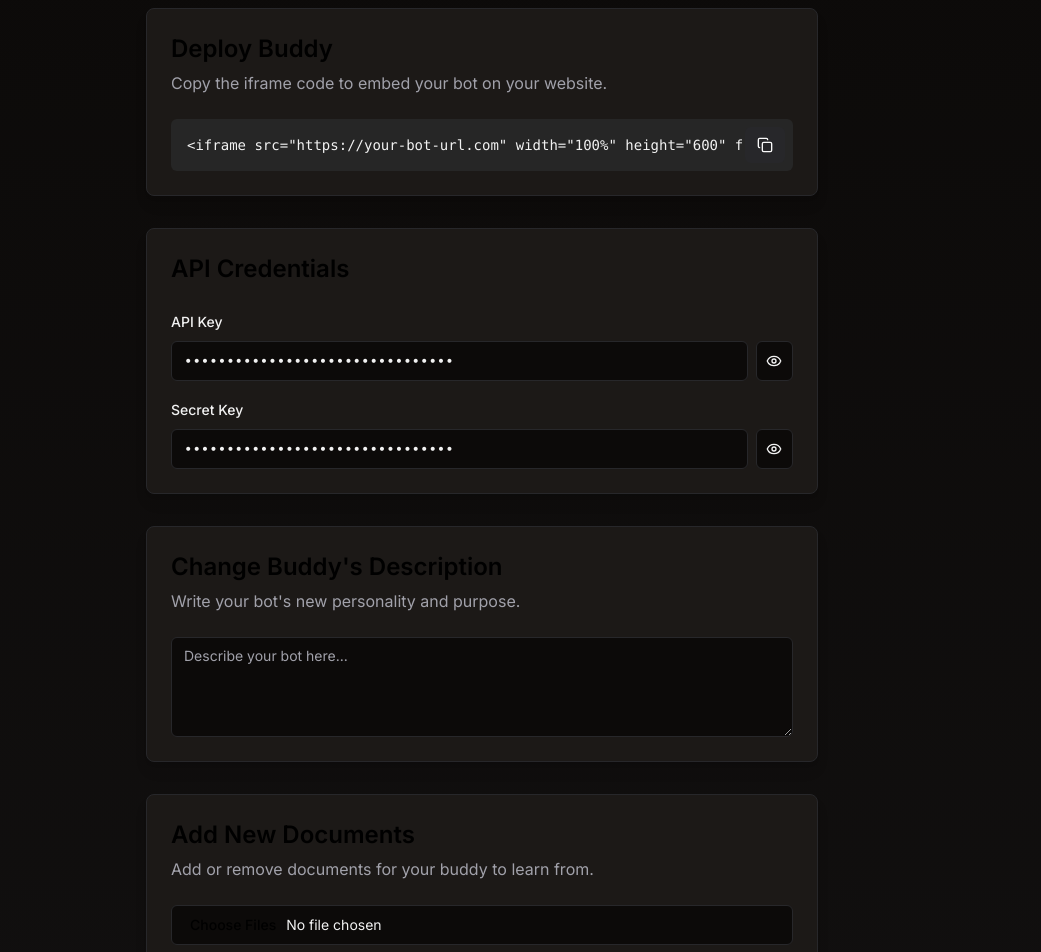
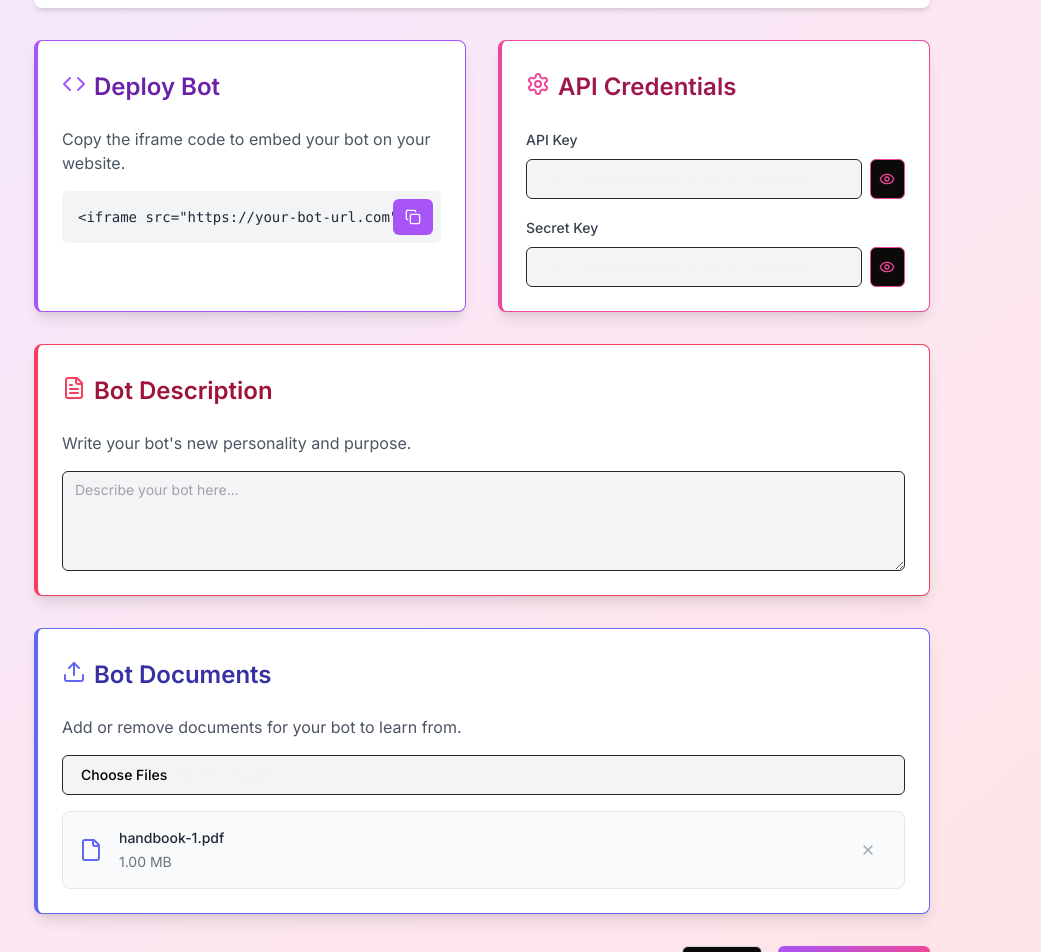
Before and after one commit to kiransilwal10/culture-buddy, a React (Vite) app in the folder client/: page /bot-edit in a window 1280 px wide. Shown: the part 145-1097 px from the top of the page, without its empty margins (158-1199 px from the left). Built offline with nearby package versions, Linux system fonts and the light colour scheme.

Commit message:
hopefully final ui changes

```diff
--- a/client/package.json
+++ b/client/package.json
@@ -55,6 +55,7 @@
     "react-dom": "^18.3.1",
     "react-hook-form": "^7.53.1",
     "react-icon-cloud": "^4.1.4",
+    "react-icons": "^5.3.0",
     "react-router-dom": "^6.28.0",
     "tailwind-merge": "^2.4.0",
     "tailwindcss-animate": "^1.0.7",
--- a/client/src/components/pages/BotEdit.tsx
+++ b/client/src/components/pages/BotEdit.tsx
@@ -1,6 +1,8 @@
+"use client"
+
 import { useState, ChangeEvent, useRef, useEffect } from "react"
 import { motion, AnimatePresence } from "framer-motion"
-import { FileIcon, XIcon, Save, ArrowLeft, Copy, Check, Eye } from "lucide-react"
+import { FileIcon, XIcon, Save, ArrowLeft, Copy, Check, Eye, Settings, Code, FileText, Upload } from "lucide-react"
 import { Card, CardHeader, CardContent } from "@/components/ui/card"
 import { Button } from "@/components/ui/button"
 import { Input } from "@/components/ui/input"
@@ -72,31 +74,33 @@ export default function BotEdit() {
     }
 
     return (
-        <div className="min-h-screen bg-gradient-to-b from-background to-secondary/20 p-6">
+        <div className="min-h-screen bg-gradient-to-br from-purple-100 via-pink-100 to-rose-100 p-6">
             <motion.div
                 initial={{ opacity: 0, y: -20 }}
                 animate={{ opacity: 1, y: 0 }}
                 transition={{ duration: 0.5 }}
-                className="max-w-2xl mx-auto space-y-8"
+                className="max-w-4xl mx-auto space-y-8"
             >
-                <div className="flex items-center justify-between">
-                    <h1 className="text-4xl font-semibold text-black">Buddy Hub</h1>
+                <div className="flex items-center justify-between bg-white rounded-lg p-4 shadow-md">
+                    <h1 className="text-4xl font-bold text-purple-800">Bot Edit Hub</h1>
                     <Button variant="outline" size="icon">
                         <ArrowLeft className="h-4 w-4" />
                     </Button>
                 </div>
-                <Card className="shadow-lg">
-                    <CardHeader>
-                        <h2 className="text-2xl font-semibold text-black">Deploy Buddy</h2>
-                        <p className="text-muted-foreground">Copy the iframe code to embed your bot on your website.</p>
+                <div className="grid grid-cols-1 md:grid-cols-2 gap-8">
+                    <Card className="shadow-lg bg-white border-l-4 border-purple-500">
+                        <CardHeader className="flex flex-row items-center space-x-2">
+                            <Code className="h-6 w-6 text-purple-500" />
+                            <h2 className="text-2xl font-semibold text-purple-800">Deploy Bot</h2>
                         </CardHeader>
                         <CardContent>
-                        <div className="bg-muted p-4 rounded-md relative">
-                            <pre className="text-sm overflow-x-auto">{iframeCode}</pre>
+                            <p className="text-gray-600 mb-4">Copy the iframe code to embed your bot on your website.</p>
+                            <div className="bg-gray-100 p-4 rounded-md relative">
+                                <pre className="text-sm overflow-x-auto text-gray-800">{iframeCode}</pre>
                                 <Button
                                     variant="secondary"
                                     size="sm"
-                                className="absolute top-2 right-2"
+                                    className="absolute top-2 right-2 bg-purple-500 text-white hover:bg-purple-600"
                                     onClick={copyIframeCode}
                                 >
                                     {iframeCopied ? (
@@ -109,13 +113,14 @@ export default function BotEdit() {
                             </div>
                         </CardContent>
                     </Card>
-                <Card className="shadow-lg">
-                    <CardHeader>
-                        <h2 className="text-2xl font-semibold text-black">API Credentials</h2>
+                    <Card className="shadow-lg bg-white border-l-4 border-pink-500">
+                        <CardHeader className="flex flex-row items-center space-x-2">
+                            <Settings className="h-6 w-6 text-pink-500" />
+                            <h2 className="text-2xl font-semibold text-pink-800">API Credentials</h2>
                         </CardHeader>
                         <CardContent className="space-y-4">
                             <div className="space-y-2">
-                            <label htmlFor="api-key" className="text-sm font-medium">
+                                <label htmlFor="api-key" className="text-sm font-medium text-gray-700">
                                     API Key
                                 </label>
                                 <div className="flex items-center space-x-2">
@@ -124,11 +129,12 @@ export default function BotEdit() {
                                         type="password"
                                         value="1234567890abcdef1234567890abcdef"
                                         readOnly
-                                    className="font-mono"
+                                        className="font-mono bg-gray-100"
                                     />
                                     <Button
                                         variant="outline"
                                         size="icon"
+                                        className="border-pink-500 text-pink-500 hover:bg-pink-100"
                                         onClick={() => {
                                             const input = document.getElementById('api-key') as HTMLInputElement;
                                             if (input.type === 'password') {
@@ -144,7 +150,7 @@ export default function BotEdit() {
                                 </div>
                             </div>
                             <div className="space-y-2">
-                            <label htmlFor="secret-key" className="text-sm font-medium">
+                                <label htmlFor="secret-key" className="text-sm font-medium text-gray-700">
                                     Secret Key
                                 </label>
                                 <div className="flex items-center space-x-2">
@@ -153,11 +159,12 @@ export default function BotEdit() {
                                         type="password"
                                         value="abcdef1234567890abcdef1234567890"
                                         readOnly
-                                    className="font-mono"
+                                        className="font-mono bg-gray-100"
                                     />
                                     <Button
                                         variant="outline"
                                         size="icon"
+                                        className="border-pink-500 text-pink-500 hover:bg-pink-100"
                                         onClick={() => {
                                             const input = document.getElementById('secret-key') as HTMLInputElement;
                                             if (input.type === 'password') {
@@ -174,33 +181,36 @@ export default function BotEdit() {
                             </div>
                         </CardContent>
                     </Card>
-                <Card className="shadow-lg">
-                    <CardHeader>
-                        <h2 className="text-2xl font-semibold text-black">Change Buddy's Description</h2>
-                        <p className="text-muted-foreground">Write your bot's new personality and purpose.</p>
+                </div>
+                <Card className="shadow-lg bg-white border-l-4 border-rose-500">
+                    <CardHeader className="flex flex-row items-center space-x-2">
+                        <FileText className="h-6 w-6 text-rose-500" />
+                        <h2 className="text-2xl font-semibold text-rose-800">Bot Description</h2>
                     </CardHeader>
                     <CardContent>
+                        <p className="text-gray-600 mb-4">Write your bot's new personality and purpose.</p>
                         <Textarea
                             placeholder="Describe your bot here..."
                             value={botDescription}
                             onChange={(e) => setBotDescription(e.target.value)}
-                            className="min-h-[100px]"
+                            className="min-h-[100px] bg-gray-100"
                         />
                     </CardContent>
                 </Card>
 
-                <Card className="shadow-lg">
-                    <CardHeader>
-                        <h2 className="text-2xl font-semibold text-black">Add New Documents</h2>
-                        <p className="text-muted-foreground">Add or remove documents for your buddy to learn from.</p>
+                <Card className="shadow-lg bg-white border-l-4 border-indigo-500">
+                    <CardHeader className="flex flex-row items-center space-x-2">
+                        <Upload className="h-6 w-6 text-indigo-500" />
+                        <h2 className="text-2xl font-semibold text-indigo-800">Bot Documents</h2>
                     </CardHeader>
                     <CardContent className="space-y-4">
+                        <p className="text-gray-600">Add or remove documents for your bot to learn from.</p>
                         <Input
                             ref={fileInputRef}
                             type="file"
                             multiple
                             onChange={handleFileUpload}
-                            className="cursor-pointer"
+                            className="cursor-pointer bg-gray-100"
                         />
                         <AnimatePresence>
                             {files.map((file, index) => (
@@ -210,12 +220,12 @@ export default function BotEdit() {
                                     animate={{ opacity: 1, y: 0 }}
                                     exit={{ opacity: 0, x: -20 }}
                                     transition={{ duration: 0.3 }}
-                                    className="border border-border rounded-lg p-4 flex items-center gap-4 bg-card hover:bg-accent transition-colors"
+                                    className="border border-gray-200 rounded-lg p-4 flex items-center gap-4 bg-gray-50 hover:bg-gray-100 transition-colors"
                                 >
-                                    <FileIcon className="h-6 w-6 text-black" />
+                                    <FileIcon className="h-6 w-6 text-indigo-500" />
                                     <div className="grid gap-1 text-sm flex-grow">
-                                        <div className="font-medium">{file.fileName}</div>
-                                        <div className="text-muted-foreground">
+                                        <div className="font-medium text-gray-800">{file.fileName}</div>
+                                        <div className="text-gray-500">
                                             {file.size ? (file.size / 1024 / 1024).toFixed(2) + " MB" : "Unknown size"}
                                         </div>
                                     </div>
@@ -223,7 +233,7 @@ export default function BotEdit() {
                                         variant="ghost"
                                         size="icon"
                                         onClick={() => handleRemoveFile(index)}
-                                        className="text-muted-foreground hover:text-destructive"
+                                        className="text-gray-400 hover:text-red-500"
                                     >
                                         <XIcon className="h-4 w-4" />
                                         <span className="sr-only">Remove</span>
@@ -234,11 +244,9 @@ export default function BotEdit() {
                     </CardContent>
                 </Card>
 
-
-
                 <div className="flex justify-end space-x-4">
-                    <Button variant="outline">Cancel</Button>
-                    <Button className="bg-main hover:bg-main" onClick={handleSave}>
+                    <Button variant="outline" className="border-gray-300 text-gray-600 hover:bg-gray-100">Cancel</Button>
+                    <Button className="bg-gradient-to-r from-purple-500 to-pink-500 text-white hover:from-purple-600 hover:to-pink-600" onClick={handleSave}>
                         <Save className="mr-2 h-4 w-4" /> Save Changes
                     </Button>
                 </div>
```
Also changed, not shown: client/src/components/Form.tsx (+22 -10 lines), client/src/components/HeroCards.tsx (+41 -16 lines), client/src/components/pages/BotCustomization.tsx (+56 -48 lines), client/src/components/pages/Login.tsx (+84 -75 lines), 1 other file (tests, documents, lock files or other folders). Lines whose indentation alone changed are shown as unchanged.
